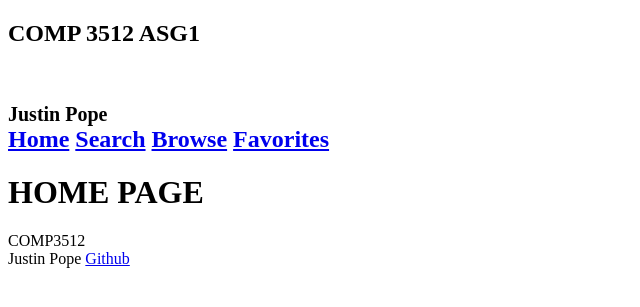
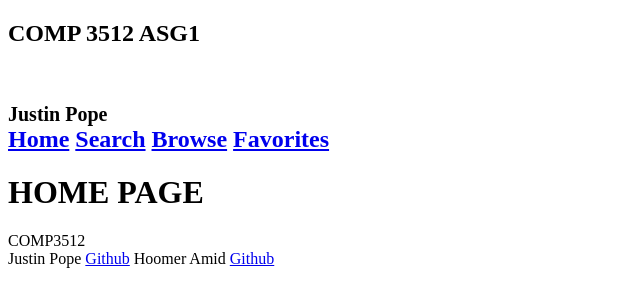
Before and after one commit to jpope229/Comp3512f2022Asg1, a PHP site: page / in a window 1280 px wide. Shown: the top 307 px of the page, without its empty margins (0-640 px from the left). Run offline with PHP 8.4, Linux system fonts and the light colour scheme; some libraries are stand-ins or nearby versions.

Commit message:
adding collaborator

```diff
--- a/browse.php
+++ b/browse.php
@@ -28,6 +28,7 @@
     <footer>
         <p>COMP3512<br>
             Justin Pope <a href='https://github.com/jpope229'>Github</a>
+            Hoomer Amid <a href='https://github.com/hamid269'>Github</a>
         </p>
     </footer>
 </body>
--- a/favorites.php
+++ b/favorites.php
@@ -28,6 +28,7 @@
     <footer>
         <p>COMP3512<br>
             Justin Pope <a href='https://github.com/jpope229'>Github</a>
+            Hoomer Amid <a href='https://github.com/hamid269'>Github</a>
         </p>
     </footer>
 </body>
--- a/index.php
+++ b/index.php
@@ -28,6 +28,7 @@
     <footer>
         <p>COMP3512<br>
             Justin Pope <a href='https://github.com/jpope229'>Github</a>
+            Hoomer Amid <a href='https://github.com/hamid269'>Github</a>
         </p>
     </footer>
 </body>
--- a/search.php
+++ b/search.php
@@ -98,6 +98,7 @@ try {
     <footer>
         <p>COMP3512<br>
             Justin Pope <a href='https://github.com/jpope229'>Github</a>
+            Hoomer Amid <a href='https://github.com/hamid269'>Github</a>
         </p>
     </footer>
 </body>
--- a/single-page.php
+++ b/single-page.php
@@ -59,6 +59,7 @@ if (!empty($_GET['ID'])) {
     <footer>
         <p>COMP3512<br>
             Justin Pope <a href='https://github.com/jpope229'>Github</a>
+            Hoomer Amid <a href='https://github.com/hamid269'>Github</a>
         </p>
     </footer>
 </body>
```
